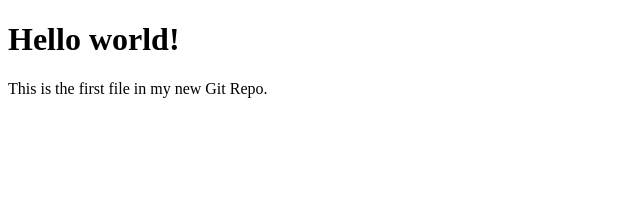
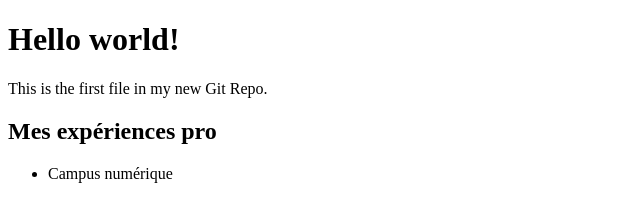
Before and after one commit to rodolphe-robert/main, a plain HTML site: page index.html in a window 1280 px wide. Shown: the whole page, without its empty margins (0-640 px from the left). Drawn offline with Linux system fonts and the light colour scheme.

Commit message:
added professional experience

```diff
--- a/index.html
+++ b/index.html
@@ -8,5 +8,9 @@
 <h1>Hello world!</h1>
 <p>This is the first file in my new Git Repo.</p>
 
+<h2> Mes expériences pro</h2>
+<ul>
+    <li> Campus numérique</li>
+</ul>
 </body>
 </html>
```
